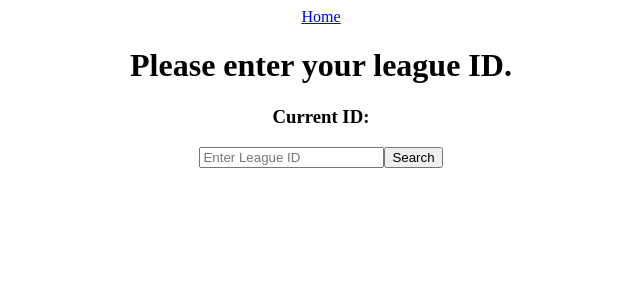
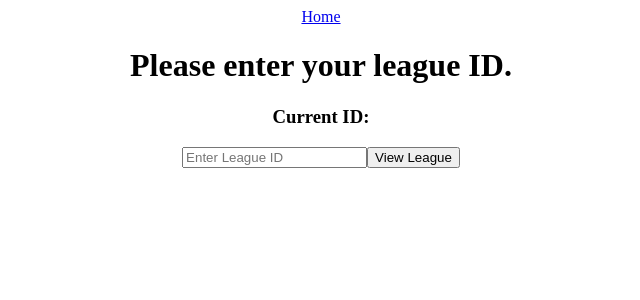
Before and after one commit to FedericoHurtado/PlayerTimeline, a React (Create React App) app in the folder frontend/: page / in a window 1280 px wide. Shown: the top 300 px of the page, without its empty margins (319-959 px from the left). Built offline with nearby package versions, Linux system fonts and the light colour scheme.

Commit message:
Enabled league authentication from Login page to LeaugeOverview. Removed PlayerDetails.js bc not needed and created a folder for page components in the attempt to clean up code.

```diff
--- a/frontend/src/App.js
+++ b/frontend/src/App.js
@@ -1,7 +1,7 @@
 import "./App.css";
 import { BrowserRouter as Router, Route, Routes, Link } from "react-router-dom";
 import Login from "./pages/Login";
-import PlayerDetails from "./pages/PlayerDetails";
+import LeagueOverview from "./pages/LeagueOverview";
 
 function App() {
   return (
@@ -10,7 +10,7 @@ function App() {
         <Link to="/"> Home </Link>
         <Routes>
           <Route path="/" element={<Login />} />
-          <Route path="/PlayerDetails" element={<PlayerDetails />} />
+          <Route path="/leagueOverview/:leagueId" Component={LeagueOverview} />
         </Routes>
       </Router>
     </div>
--- a/frontend/src/pages/LeagueOverview.js
+++ b/frontend/src/pages/LeagueOverview.js
@@ -1 +1,16 @@
 import React from "react";
+import { useParams } from "react-router-dom";
+
+function LeagueOverview() {
+  let { leagueId } = useParams();
+
+  return (
+    <div>
+      <h1>League Overview</h1>
+      <p>League ID: {leagueId}</p>
+      {/* Render your league data using leagueId */}
+    </div>
+  );
+}
+
+export default LeagueOverview;
--- a/frontend/src/pages/Login.js
+++ b/frontend/src/pages/Login.js
@@ -1,7 +1,6 @@
 import React from "react";
 import axios from "axios";
-import { useEffect, useState } from "react";
-import PlayerDetails from "./PlayerDetails";
+import { useState } from "react";
 import { useNavigate } from "react-router-dom";
 
 const VALIDATE_ENDPOINT = "http://localhost:3001/validateLeague";
@@ -10,16 +9,10 @@ const VALIDATE_ENDPOINT = "http://localhost:3001/validateLeague";
 function Login() {
   // set 3 local values -> LeagueID, leagueValid, and errorMesage
   const [league_id, setLeagueId] = useState(""); // initially create empty string as id
-  const [leagueValid, setLeagueValid] = useState(false); // initially make league invalid
   const [errorMesage, setErrorMessage] = useState(""); // empty error message
 
   // used to switch pages
   const navigate = useNavigate();
-
-  useEffect(() => {
-    // Reset leagueValid to false when the component renders
-    setLeagueValid(false);
-  }, []);
 
   // when the text in the textbox changes, update the league id and reset error
   const handleTextChange = (event) => {
@@ -29,29 +22,27 @@ function Login() {
 
   // on click: update the league ID, and if it is valid move to details page
   async function handleSearchClick() {
+    // step 1: check that a league id was given
+    if (!league_id) {
+      setErrorMessage("Please enter a league ID.");
+      return;
+    }
+
+    // step 2: make axios post request
     try {
-      // check if league is valid
-      const valid = await axios.get("http://localhost:3001/league/validate");
+      const response = await axios.post(VALIDATE_ENDPOINT, { league_id });
 
-      // if valid, set leagueValid
-      if (valid.data === true) {
-        setLeagueValid(true);
-        navigate("/PlayerDetails");
+      // if the API responds with true, naviage to league overview of the given id
+      if (response.data === true) {
+        navigate(`/leagueOverview/${league_id}`);
       } else {
-        // if not, set error message
-        setErrorMessage("Invalid league ID.");
+        // bad league id -> set the error message
+        setErrorMessage("Invalid League ID. Please try again.");
       }
     } catch (error) {
-      setErrorMessage(
-        "An error occurred while attempting to reach the back end."
-      ); // show error for back end API calls
+      console.log(error);
+      setErrorMessage("Error reaching the backend.");
     }
-  }
-
-  // if league id is found to be valid, switch to PlayerDetails
-  if (leagueValid) {
-    //setLeagueValid(false); // reset home page
-    return <PlayerDetails league_id={league_id} />;
   }
 
   // if league is not valid, return the searchbox
@@ -65,7 +56,7 @@ function Login() {
         onChange={handleTextChange}
         placeholder="Enter League ID"
       />
-      <button onClick={handleSearchClick}>Search</button>
+      <button onClick={handleSearchClick}>View League</button>
       {errorMesage && <p className="error">{errorMesage}</p>}{" "}
       {/* Render error message if there's an error */}
     </div>
--- a/frontend/src/pages/PlayerDetails.js
+++ /dev/null
@@ -1,14 +0,0 @@
-import React from "react";
-import SearchComponent from "./SearchComponent";
-
-const PlayerDetails = () => {
-  return (
-    <div>
-      <h1>Player Details</h1>
-      <SearchComponent /> {/* Include the search component here */}
-      {/* Other player details content */}
-    </div>
-  );
-}
-
-export default PlayerDetails;
```
Also changed, not shown: frontend/src/page-components/SearchComponent.js (renamed from frontend/src/pages/SearchComponent.js).
